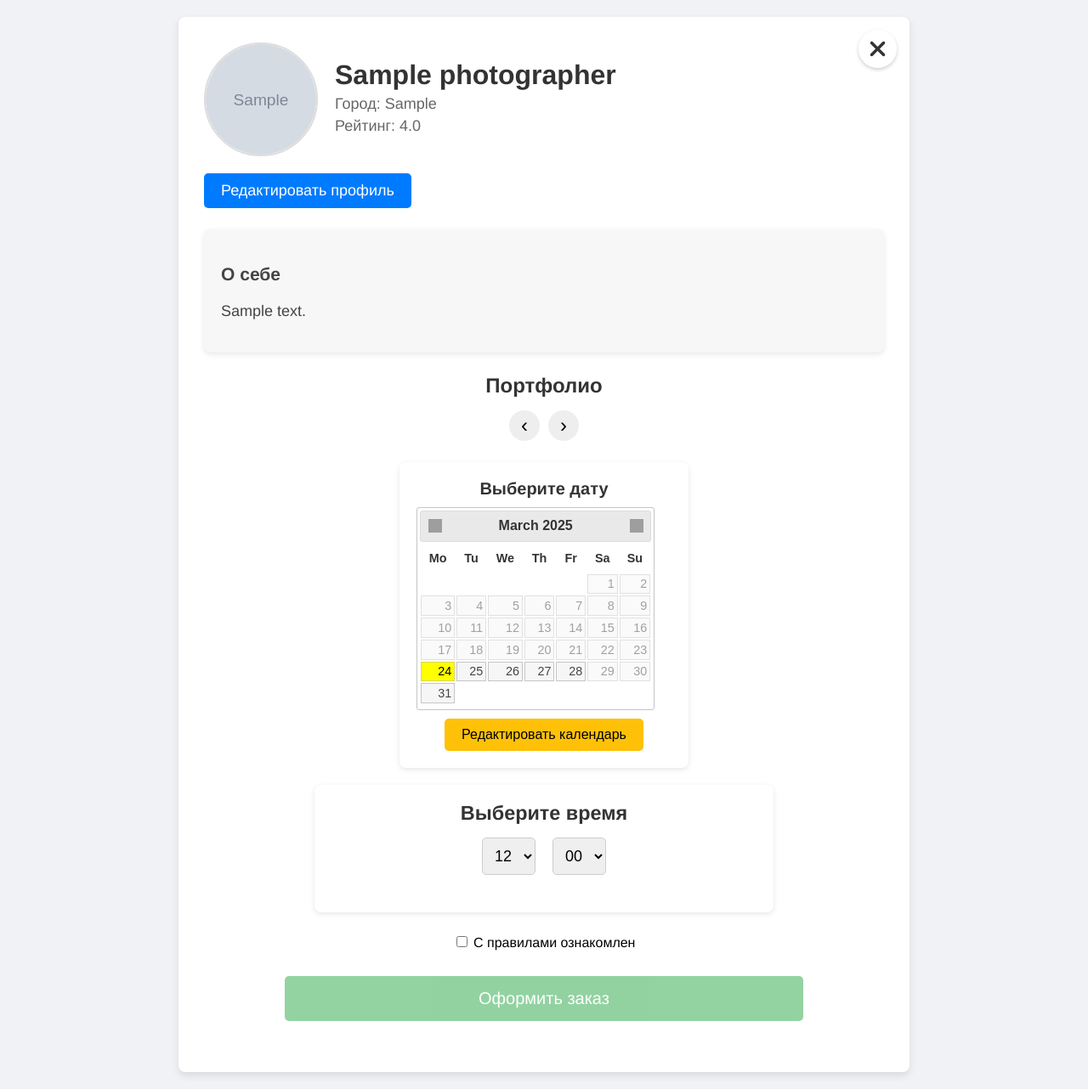
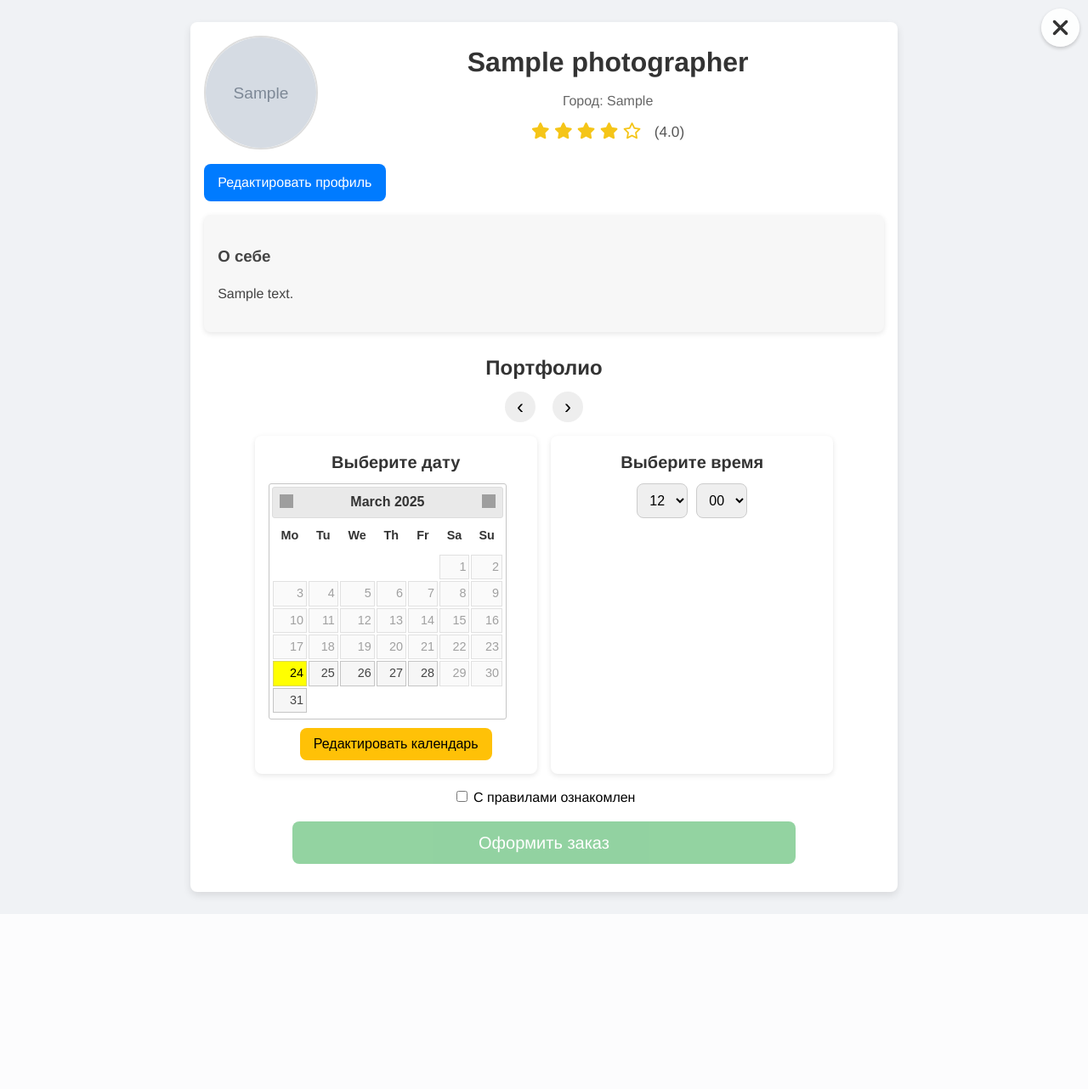
Before and after one commit to DaniyarS1703/Telegram-Fotograf2, a Flask app: page /profile/1 in a window 1280 px wide. Shown: the whole page at 85% size. After the commit the page ends 1062 px from the top, so only its background shows below. Run offline with Flask 3, Linux system fonts and the light colour scheme; tables that the repository leaves empty hold one stand-in row (values such as "Sample post"); grey boxes marked "Sample" are stand-in pictures; some libraries are stand-ins or nearby versions; grey boxes are pictures that could not be loaded.

Commit message:
Ваше сообщение коммита

```diff
--- a/templates/profile.html
+++ b/templates/profile.html
@@ -10,27 +10,44 @@
   <link rel="stylesheet" href="https://cdnjs.cloudflare.com/ajax/libs/jquery-ui-timepicker-addon/1.6.3/jquery-ui-timepicker-addon.min.css">
   <!-- Подключаем Font Awesome для иконок -->
   <link rel="stylesheet" href="https://cdnjs.cloudflare.com/ajax/libs/font-awesome/6.4.0/css/all.min.css">
+
   <style>
-    /* ------------------- Общие стили страницы ------------------- */
+    /* Основные CSS-переменные, основанные на золотом сечении (коэффициент ≈1.618) */
+    :root {
+      --base-font: 16px;
+      --golden: 1.618;
+      --heading-font: calc(var(--base-font) * var(--golden)); /* ≈26px */
+      --small-padding: 10px;
+      --large-padding: calc(var(--small-padding) * var(--golden)); /* ≈16px */
+      --border-radius: 8px;
+      --max-width: 800px;
+      --star-size: 1.2em;
+    }
+    /* Основной стиль страницы */
     body {
       margin: 0;
-      padding: 20px;
+      padding: var(--small-padding);
       font-family: 'Helvetica Neue', Helvetica, Arial, sans-serif;
       background-color: #f0f2f5;
+      font-size: var(--base-font);
+      line-height: 1.5;
+      display: flex;
+      justify-content: center;
     }
     .profile-container {
-      max-width: 800px;
-      margin: 0 auto;
+      max-width: var(--max-width);
+      width: 100%;
       background: #fff;
-      padding: 30px;
-      border-radius: 8px;
-      box-shadow: 0 4px 10px rgba(0,0,0,0.1);
-      position: relative;
+      padding: var(--large-padding);
+      border-radius: var(--border-radius);
+      box-shadow: 0 0.25rem 0.625rem rgba(0,0,0,0.1);
+      margin: var(--large-padding) auto;
     }
+    /* Кнопка выхода */
     .exit-btn {
       position: absolute;
-      top: 15px;
-      right: 15px;
+      top: var(--small-padding);
+      right: var(--small-padding);
       font-size: 28px;
       font-weight: bold;
       color: #333;
@@ -50,11 +67,15 @@
       background: #eee;
       color: #000;
     }
+    /* Шапка профиля */
     .profile-header {
       display: flex;
       align-items: center;
-      gap: 20px;
-      margin-bottom: 20px;
+      gap: var(--large-padding);
+      margin-bottom: var(--large-padding);
+      flex-wrap: wrap;
+      justify-content: center;
+      text-align: center;
     }
     .avatar {
       width: 130px;
@@ -64,37 +85,47 @@
       border: 2px solid #ddd;
     }
     .profile-info {
-      text-align: left;
       flex: 1;
     }
     .profile-info h2 {
       margin: 0;
-      font-size: 32px;
+      font-size: 2rem;
       color: #333;
     }
     .profile-info p {
-      margin: 5px 0;
+      margin: var(--small-padding) 0;
       color: #666;
-      font-size: 18px;
+      font-size: 1rem;
     }
+    /* Блок рейтинга */
+    .rating {
+      color: #f5c518;
+      font-size: var(--star-size);
+      margin-top: var(--small-padding);
+    }
+    .rating-value {
+      font-size: 0.9em;
+      color: #555;
+      margin-left: var(--small-padding);
+    }
+    /* Описание профиля */
     .profile-description {
       background-color: #f7f7f7;
-      padding: 20px;
-      border-radius: 8px;
+      padding: var(--large-padding);
+      border-radius: var(--border-radius);
       box-shadow: 0 2px 6px rgba(0,0,0,0.1);
-      margin-bottom: 25px;
-      font-size: 18px;
+      margin-bottom: var(--large-padding);
+      font-size: 1rem;
       color: #444;
     }
-
-    /* ------------------- Портфолио с кнопками-стрелками ------------------- */
+    /* Портфолио */
     .portfolio {
-      margin-bottom: 25px;
+      margin-bottom: var(--large-padding);
     }
     .portfolio h3 {
-      margin-bottom: 15px;
+      margin-bottom: var(--small-padding);
       text-align: center;
-      font-size: 24px;
+      font-size: 1.5rem;
       color: #333;
     }
     .portfolio-container {
@@ -112,7 +143,7 @@
       height: 36px;
       border-radius: 50%;
       cursor: pointer;
-      margin: 0 5px;
+      margin: 0 var(--small-padding);
     }
     .arrow:hover {
       background-color: #ddd;
@@ -130,22 +161,22 @@
       width: 120px;
       height: 120px;
       object-fit: cover;
-      border-radius: 8px;
+      border-radius: var(--border-radius);
       box-shadow: 0 2px 4px rgba(0,0,0,0.1);
       cursor: pointer;
     }
-
-    /* ------------------- Кнопки профиля и заказа ------------------- */
+    /* Кнопки профиля и заказа */
     .edit-btn {
       display: inline-block;
-      margin-bottom: 25px;
-      padding: 10px 20px;
+      margin-bottom: var(--large-padding);
+      padding: var(--small-padding) var(--large-padding);
       background-color: #007bff;
       color: #fff;
       text-decoration: none;
-      border-radius: 5px;
-      font-size: 18px;
+      border-radius: var(--border-radius);
+      font-size: 1rem;
       transition: background-color 0.3s ease;
+      text-align: center;
     }
     .edit-btn:hover {
       background-color: #0056b3;
@@ -153,14 +184,14 @@
     .order-btn {
       display: block;
       width: 70%;
-      margin: 30px auto;
-      padding: 15px 25px;
+      margin: var(--large-padding) auto;
+      padding: var(--small-padding) var(--large-padding);
       background-color: #28a745;
       color: #fff;
       text-align: center;
       text-decoration: none;
-      border-radius: 5px;
-      font-size: 20px;
+      border-radius: var(--border-radius);
+      font-size: 1.25rem;
       transition: background-color 0.3s ease, transform 0.2s ease;
     }
     .order-btn:hover {
@@ -171,65 +202,51 @@
       opacity: 0.5;
       pointer-events: none;
     }
-
-    /* ------------------- Блок выбора даты и времени ------------------- */
+    /* Блок выбора даты и времени */
     .date-time-wrapper {
       display: flex;
-      gap: 20px;
+      gap: var(--large-padding);
       flex-wrap: wrap;
       justify-content: center;
-      margin-bottom: 25px;
+      margin-bottom: var(--large-padding);
     }
-    .date-selector {
+    .date-selector, .time-selector {
       flex: 1;
       max-width: 300px;
       background-color: #fff;
-      padding: 20px;
-      border-radius: 8px;
+      padding: var(--large-padding);
+      border-radius: var(--border-radius);
       box-shadow: 0 2px 6px rgba(0,0,0,0.1);
       text-align: center;
     }
-    .date-selector h3 {
-      margin: 0 0 10px;
-      font-size: 20px;
-      color: #333;
-    }
-    .time-selector {
-      width: 500px;
-      height: 110px;
-      background-color: #fff;
-      padding: 20px;
-      border-radius: 8px;
-      box-shadow: 0 2px 6px rgba(0,0,0,0.1);
-      text-align: center;
-      font-size: 20px;
-    }
-    .time-selector h3 {
-      margin: 0 0 15px;
+    .date-selector h3, .time-selector h3 {
+      margin: 0 0 var(--small-padding);
+      font-size: 1.25rem;
       color: #333;
     }
     .time-select-container {
       display: flex;
       align-items: center;
       justify-content: center;
-      gap: 20px;
+      gap: var(--small-padding);
     }
     select.time-spinner {
-      font-size: 18px;
-      padding: 10px;
-      border-radius: 5px;
+      font-size: 1rem;
+      padding: var(--small-padding);
+      border-radius: var(--border-radius);
       cursor: pointer;
       border: 1px solid #ccc;
     }
     .terms-order-container {
-      margin-top: 25px;
+      margin-top: var(--large-padding);
     }
     .terms-container {
       text-align: center;
-      margin-bottom: 15px;
+      margin-bottom: var(--small-padding);
+      font-size: 1rem;
     }
 
-    /* ------------------- Модальное окно (КАЛЕНДАРЬ) ------------------- */
+    /* Модальное окно (Календарь) */
     .modal-overlay {
       position: fixed;
       top: 0; left: 0;
@@ -242,51 +259,53 @@
     }
     .modal-content {
       background: #fff;
-      padding: 20px;
-      border-radius: 8px;
+      padding: var(--large-padding);
+      border-radius: var(--border-radius);
       width: 320px;
       box-shadow: 0 4px 10px rgba(0,0,0,0.3);
       position: relative;
     }
     .modal-close {
       position: absolute;
-      top: 10px; right: 10px;
+      top: var(--small-padding);
+      right: var(--small-padding);
       cursor: pointer;
       font-size: 20px;
       color: #aaa;
     }
     .modal-close:hover { color: #000; }
     .modal-title {
-      margin-top: 0; margin-bottom: 10px;
-      font-size: 20px; text-align: center;
+      margin-top: 0; margin-bottom: var(--small-padding);
+      font-size: 1.25rem;
+      text-align: center;
     }
     .modal-btn {
       display: inline-block;
-      margin-top: 15px;
-      padding: 10px 20px;
+      margin-top: var(--small-padding);
+      padding: var(--small-padding) var(--large-padding);
       background-color: #007bff;
       color: #fff;
       text-decoration: none;
-      border-radius: 5px;
-      font-size: 16px;
+      border-radius: var(--border-radius);
+      font-size: 1rem;
       transition: background-color 0.3s ease;
-      border: none; cursor: pointer;
+      border: none;
+      cursor: pointer;
     }
     .modal-btn:hover { background-color: #0056b3; }
     .modal-open-btn {
-      margin-top: 10px;
+      margin-top: var(--small-padding);
       background-color: #ffc107;
       border: none;
-      padding: 10px 20px;
-      border-radius: 5px;
-      font-size: 16px;
+      padding: var(--small-padding) var(--large-padding);
+      border-radius: var(--border-radius);
+      font-size: 1rem;
       cursor: pointer;
       transition: background-color 0.3s ease;
     }
     .modal-open-btn:hover { background-color: #e0a800; }
 
-    /* ------------------- Модальное окно (ИЗОБРАЖЕНИЯ, на весь экран) ------------------- */
-    /* Используем отдельные классы, чтобы не конфликтовать с календарём */
+    /* Модальное окно (Изображения) */
     #image-modal-wrapper {
       position: fixed;
       top: 0; left: 0;
@@ -369,7 +411,21 @@
       <div class="profile-info">
         <h2>{{ photographer.name }}</h2>
         <p>Город: {{ photographer.city or 'Не указан' }}</p>
-        <p>Рейтинг: {{ photographer.rating }}</p>
+        <div class="rating">
+          {% set full_stars = photographer.rating|int %}
+          {% set half_star = 1 if (photographer.rating - full_stars) >= 0.5 else 0 %}
+          {% set empty_stars = 5 - full_stars - half_star %}
+          {% for i in range(full_stars) %}
+            <i class="fa-solid fa-star"></i>
+          {% endfor %}
+          {% if half_star %}
+            <i class="fa-solid fa-star-half-stroke"></i>
+          {% endif %}
+          {% for i in range(empty_stars) %}
+            <i class="fa-regular fa-star"></i>
+          {% endfor %}
+          <span class="rating-value">({{ photographer.rating }})</span>
+        </div>
       </div>
     </div>
 
```
Also changed, not shown: other parts of templates/profile.html (+40 -28 lines). Lines whose indentation alone changed are shown as unchanged.
